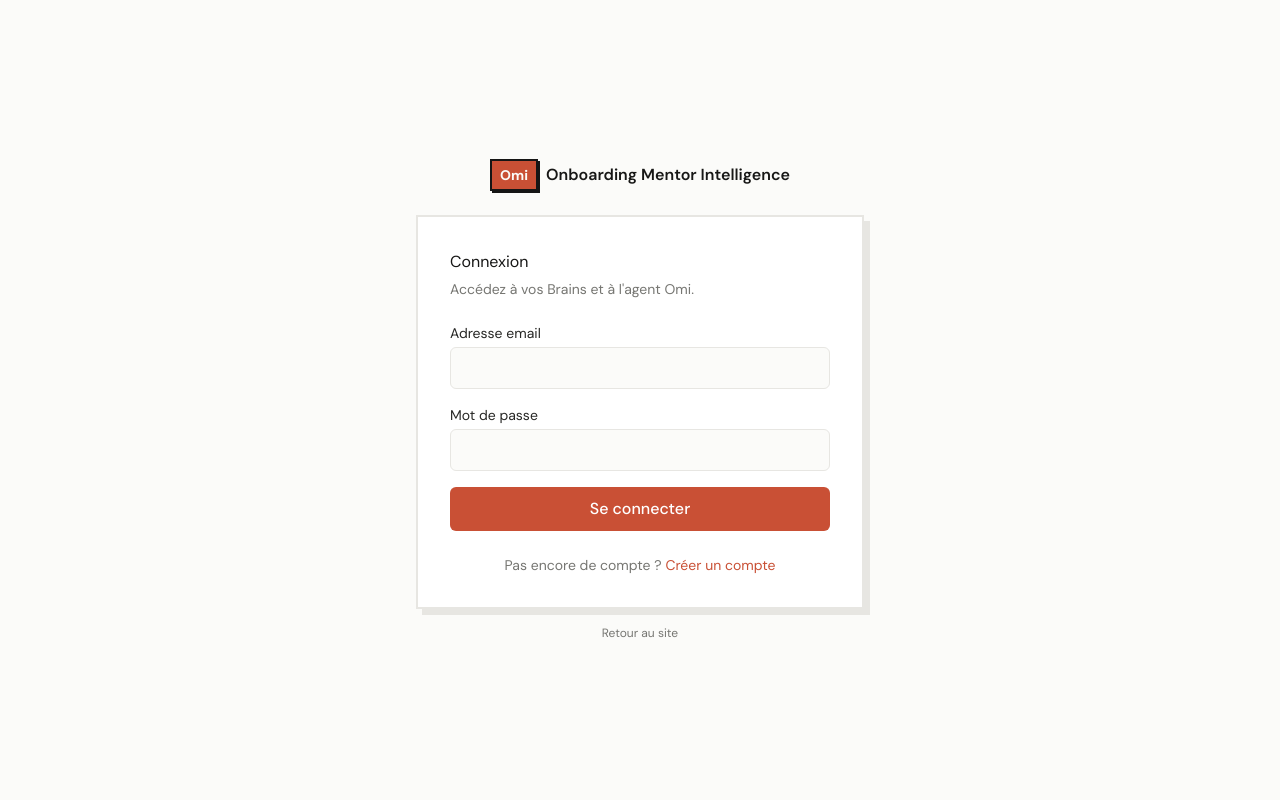
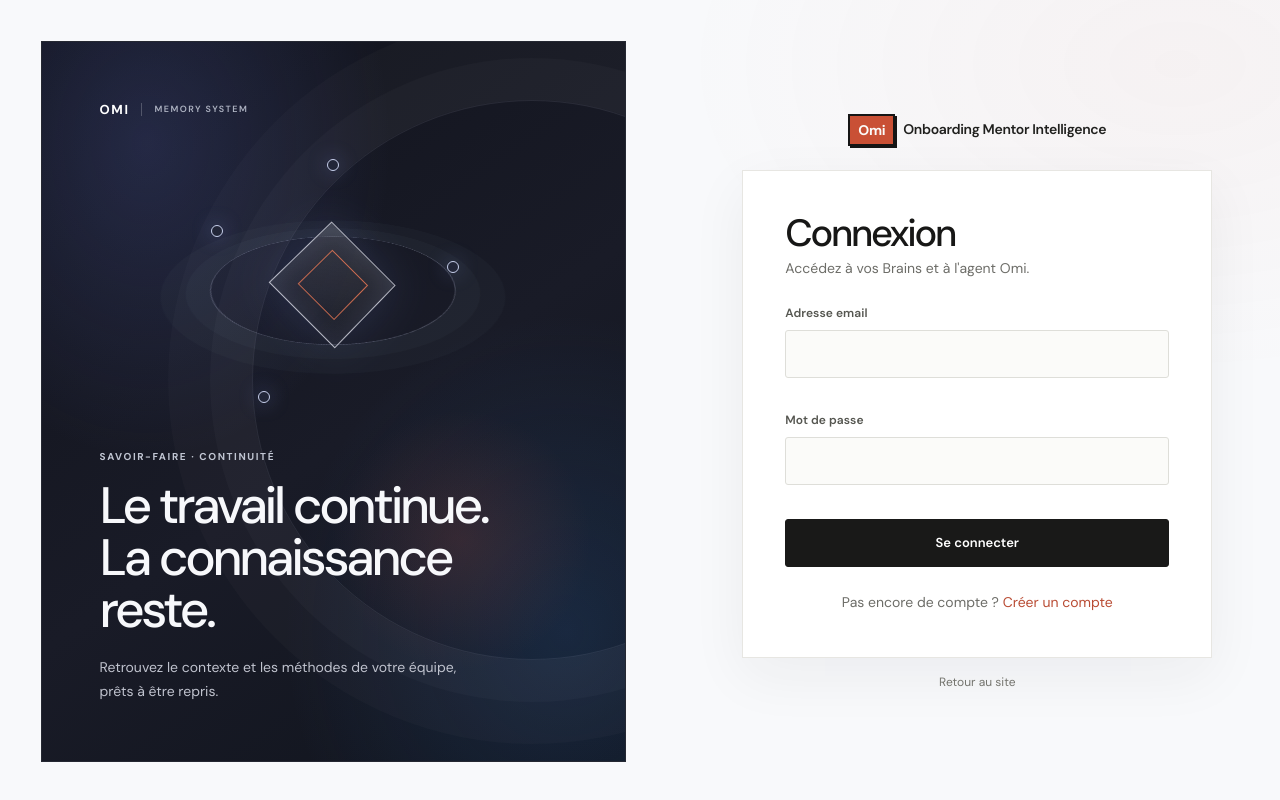
Before and after one commit to Smo-5161/obi-ai, a Next.js app: page /login in a window 1280 px wide. Shown: the top 800 px of the page. Built offline with nearby package versions, Linux system fonts and the light colour scheme; no server answers.

Commit message:
Apply landing visual system to product UI

```diff
--- a/src/app/login/page.tsx
+++ b/src/app/login/page.tsx
@@ -32,15 +32,32 @@ export default function LoginPage() {
   }
 
   return (
-    <div className="flex min-h-screen items-center justify-center bg-background px-6 py-12">
-      <div className="w-full max-w-md">
-        <div className="mb-6 text-center">
-          <Link href="/" className="inline-flex items-center gap-2 font-semibold text-text-strong">
+    <main className="auth-page auth-page--login">
+      <div className="auth-page__layout">
+        <aside className="auth-page__aside" aria-label="Présentation d'Omi">
+          <div className="auth-page__aside-mark">OMI <span>MEMORY SYSTEM</span></div>
+          <div className="auth-page__art" aria-hidden="true">
+            <span className="auth-page__art-orbit" />
+            <span className="auth-page__art-core" />
+            <span className="auth-page__art-node auth-page__art-node--one" />
+            <span className="auth-page__art-node auth-page__art-node--two" />
+            <span className="auth-page__art-node auth-page__art-node--three" />
+            <span className="auth-page__art-node auth-page__art-node--four" />
+          </div>
+          <div className="auth-page__aside-copy">
+            <p className="auth-page__eyebrow">SAVOIR-FAIRE · CONTINUITÉ</p>
+            <h2>Le travail continue.<br />La connaissance reste.</h2>
+            <p>Retrouvez le contexte et les méthodes de votre équipe, prêts à être repris.</p>
+          </div>
+        </aside>
+        <section className="auth-page__content">
+          <div className="mb-6 text-center">
+          <Link href="/" className="auth-page__brand inline-flex items-center gap-2 font-semibold text-text-strong">
             <OmiBadge />
             Onboarding Mentor Intelligence
           </Link>
         </div>
-        <div className="rounded-none border border-2 border-line bg-paper-raised shadow-[6px_6px_0_0_var(--line)] p-8">
+        <div className="auth-page__card">
           <h1 className="text-base leading-relaxed text-text-strong">Connexion</h1>
           <p className="mt-1 text-sm text-muted">
             Accédez à vos Brains et à l&apos;agent Omi.
@@ -87,7 +104,8 @@ export default function LoginPage() {
         <p className="mt-4 text-center text-xs text-muted">
           <Link href="/" className="hover:text-foreground">Retour au site</Link>
         </p>
+        </section>
       </div>
-    </div>
+    </main>
   );
 }
```
